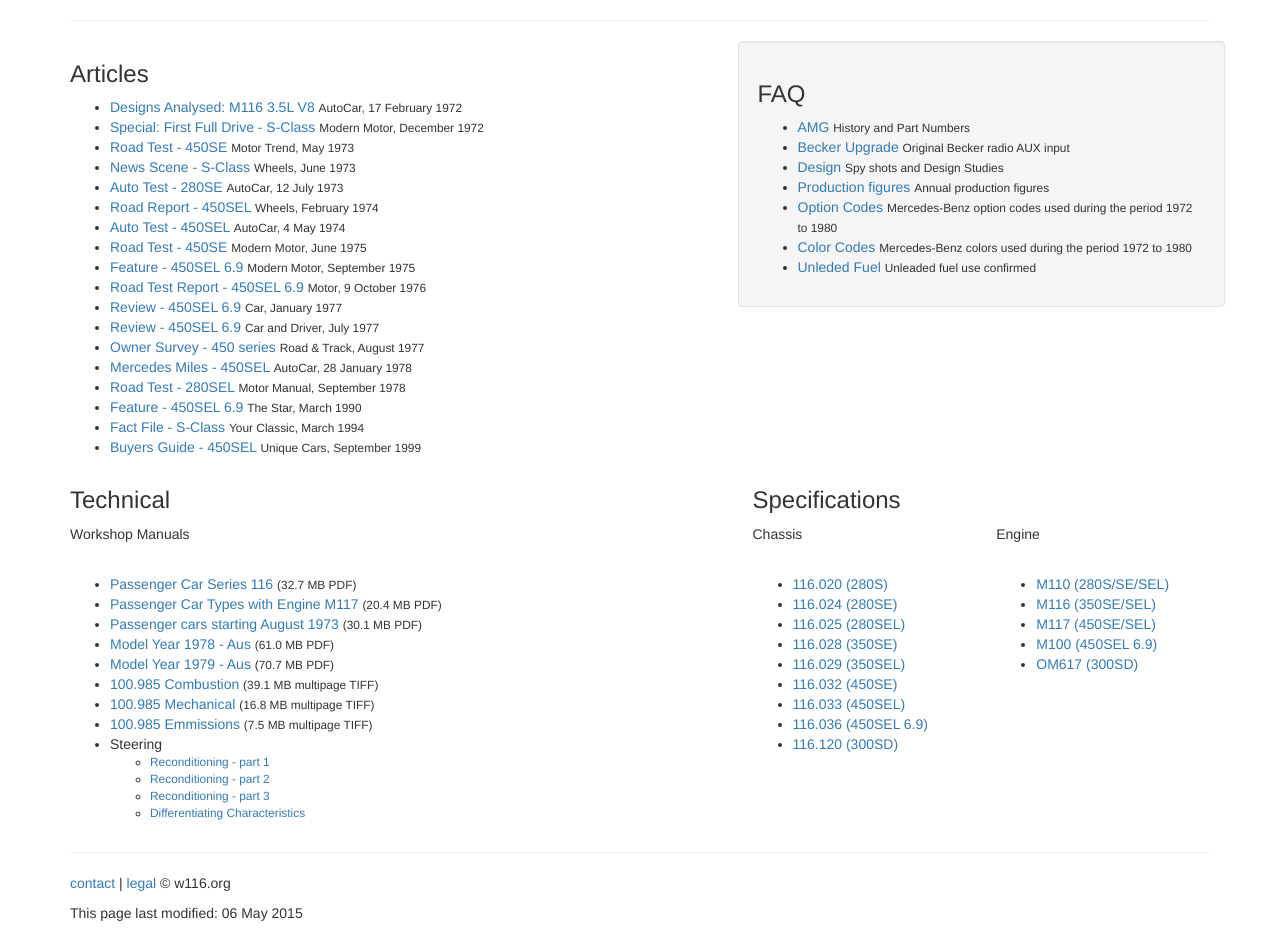
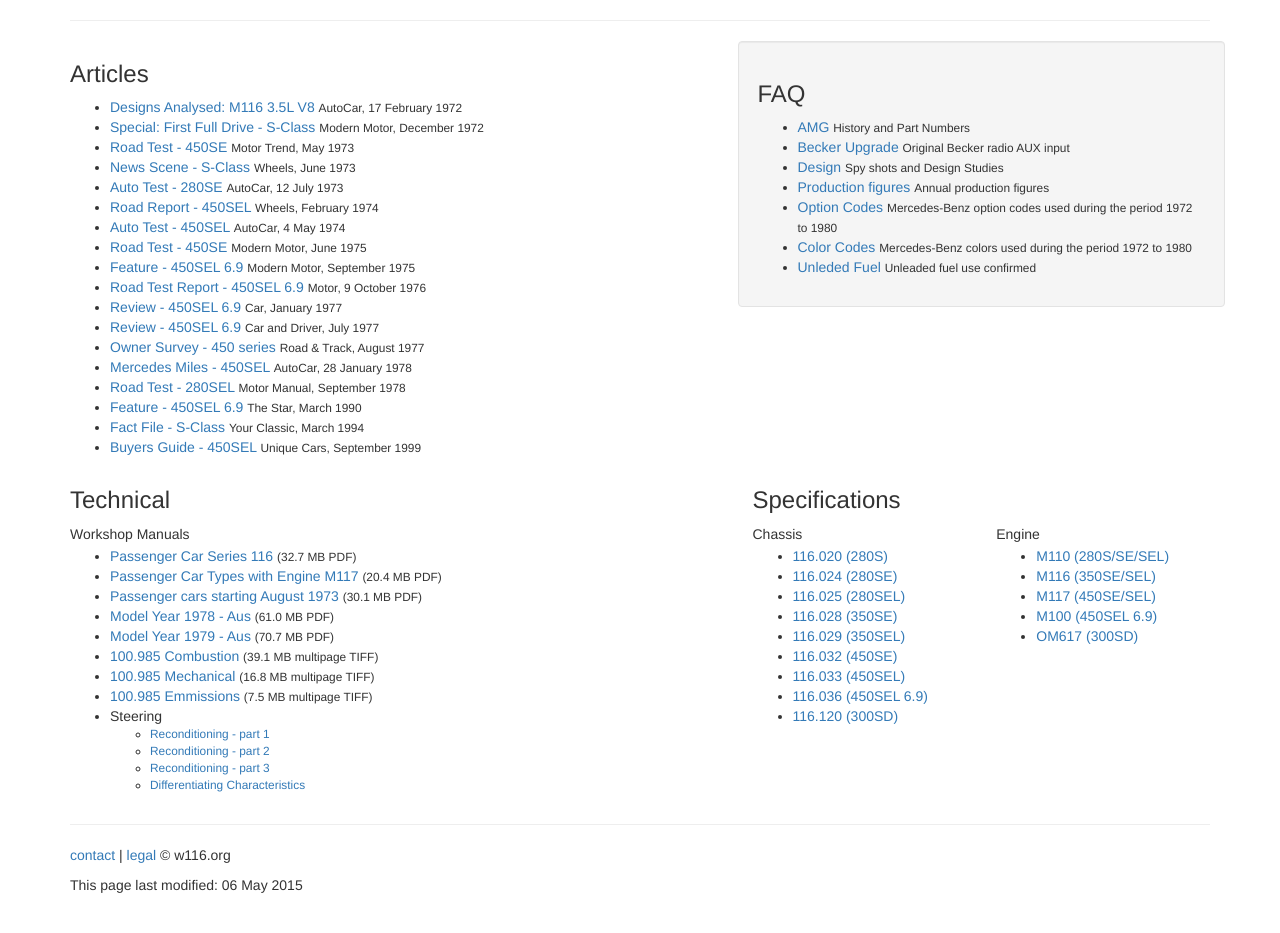
Before and after one commit to W116org/w116org.github.io, a Jekyll site: the page built from library.html, in a window 1280 px wide. Shown: the part 431-1364 px from the top of the page. Built offline with Jekyll 4.4.1, drawn with Linux system fonts in a browser that asks for light colours; nearby versions of some CDN libraries; comment, search, counter and statistics services are not loaded; after the commit the page ends 1336 px from its top, so only the background shows below that.

Commit message:
Update default.html

```diff
--- a/_layouts/default.html
+++ b/_layouts/default.html
@@ -14,10 +14,12 @@
 .navbar-default {
   margin-bottom: 0px;
 }
-
 #content p {
   margin-bottom: 2em;
   line-height: 1.6em;
+}
+#content p + ul {
+    margin-top: -2em;
 }
 </style>
 </head>
```
